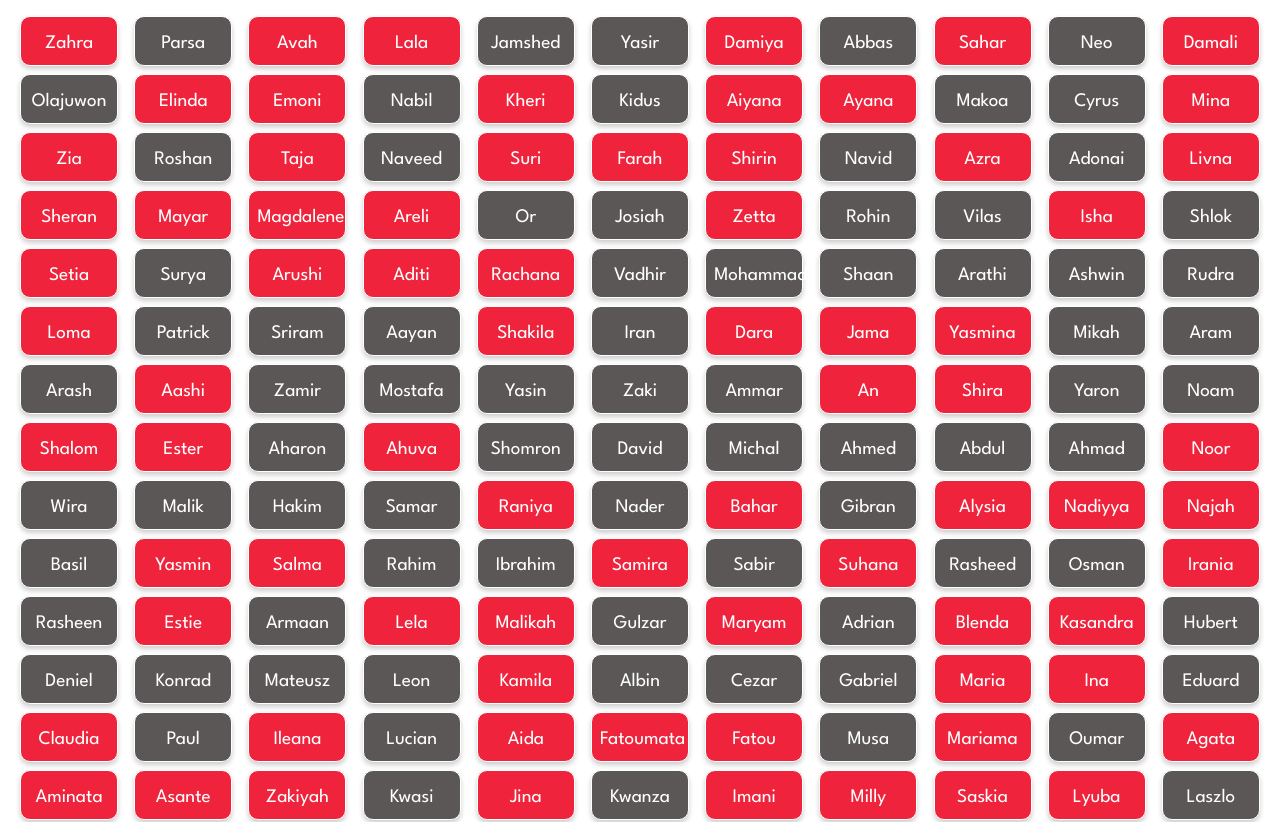
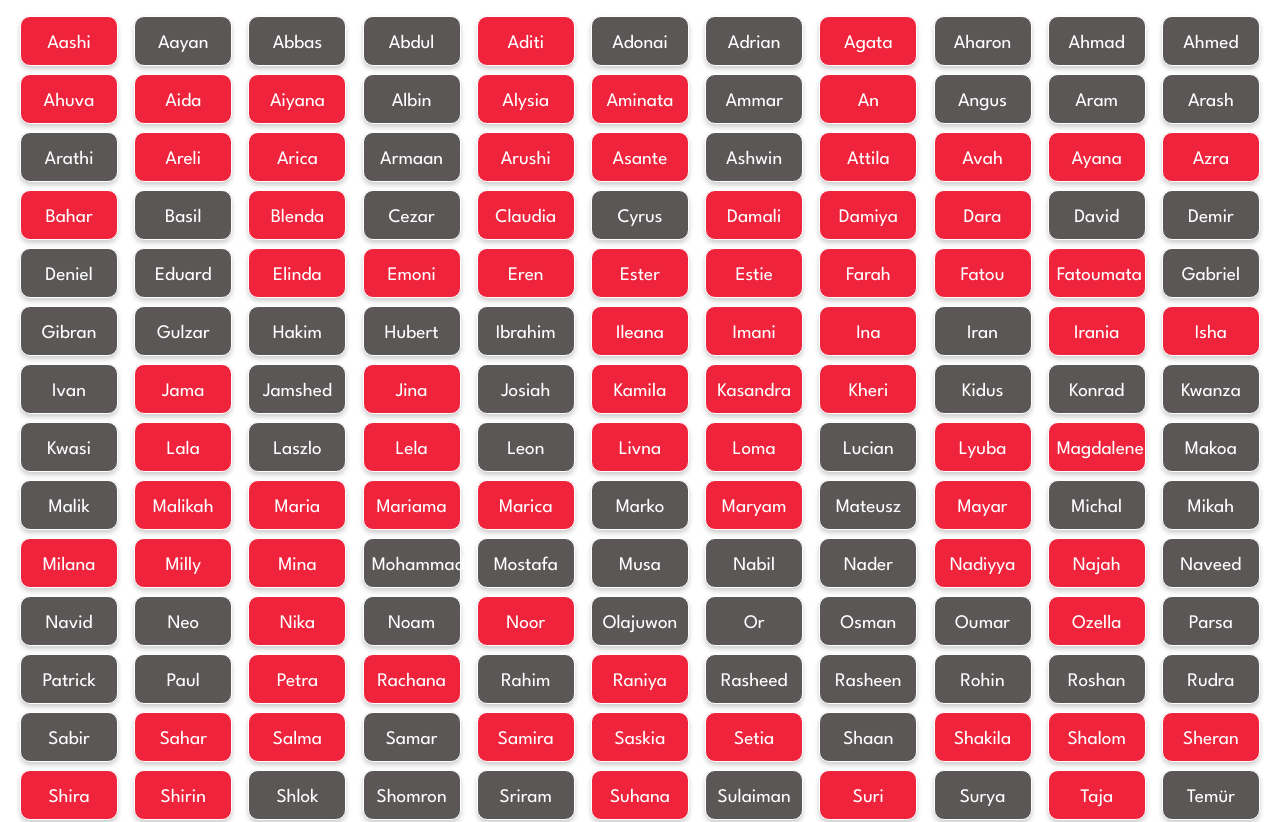
Before and after one commit to SaadiaELF/cyf-baby-names-picker, a React (Create React App) app: page / in a window 1280 px wide. Shown: the top 822 px of the page. Built offline with nearby package versions, Linux system fonts and the light colour scheme.

Commit message:
Sorted names

```diff
--- a/src/App.js
+++ b/src/App.js
@@ -1,12 +1,25 @@
 import babyNames from "./babyNamesData.json";
 import "./App.css";
 import Name from "./components/Name";
+
+const sortedNames = babyNames.sort((a, b) => {
+  let nA = a.name.toLowerCase();
+  let nB = b.name.toLowerCase();
+
+  if (nA < nB) {
+    return -1;
+  }
+  if (nA > nB) {
+    return 1;
+  }
+  return 0;
+});
 
 function App() {
   return (
     <div className="App">
       <div className="names-container">
-        {babyNames.map((baby, index) => {
+        {sortedNames.map((baby, index) => {
           return (
             <Name key={index} name={baby.name} class={baby.sex + "-name"} />
           );
```
